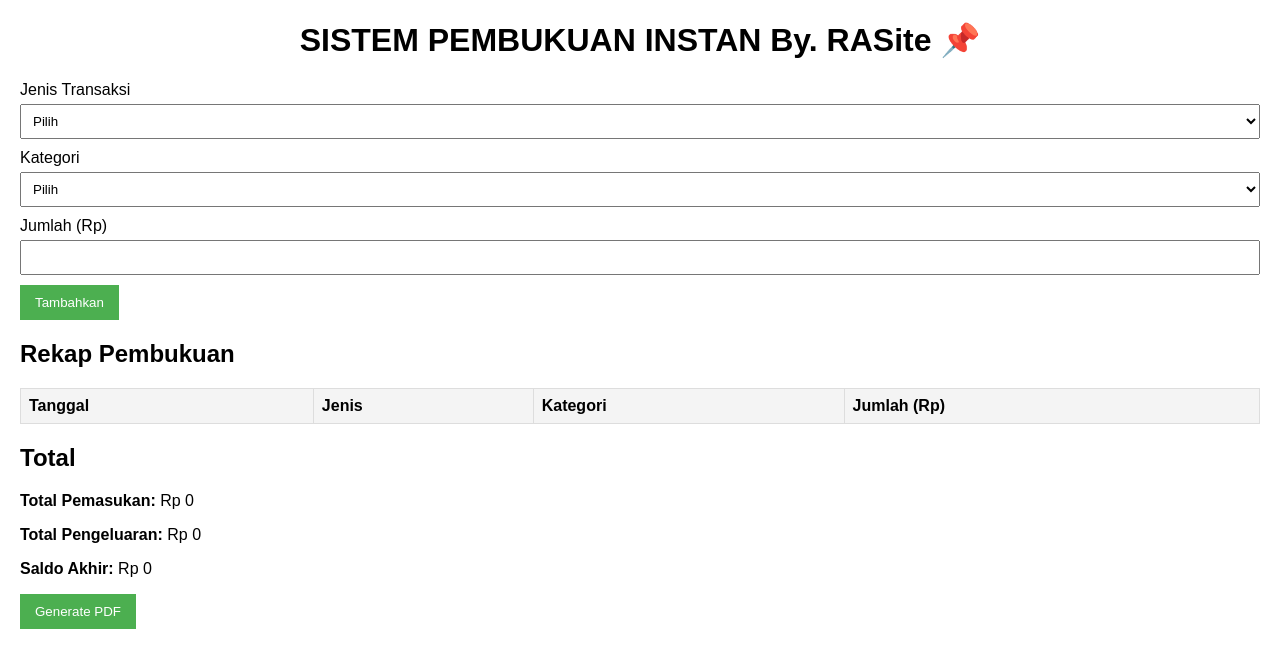
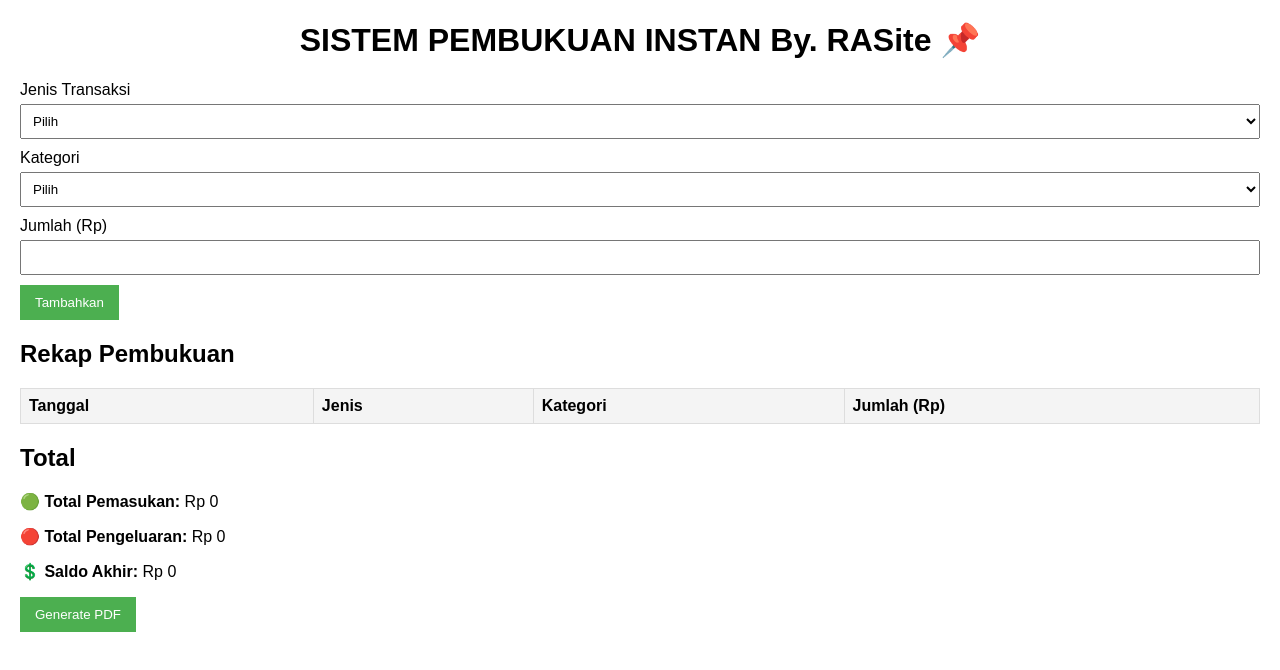
Before and after one commit to andik11/andik11.github.io, a website: page cinta.html in a window 1280 px wide. Drawn offline with nearby package versions, Linux system fonts and the light colour scheme.

Commit message:
Update cinta.html

```diff
--- a/cinta.html
+++ b/cinta.html
@@ -59,8 +59,8 @@
                 <label for="type">Jenis Transaksi</label>
                 <select id="type" required>
                     <option value="">Pilih</option>
-                    <option value="Pemasukan">Pemasukan</option>
-                    <option value="Pengeluaran">Pengeluaran</option>
+                    <option value="🟢 Pemasukan">🟢 Pemasukan</option>
+                    <option value="🔴 Pengeluaran">🔴 Pengeluaran</option>
                 </select>
             </div>
             <div class="form-group">
@@ -102,9 +102,9 @@
         </tbody>
     </table>
     <h2>Total</h2>
-    <p><strong>Total Pemasukan: </strong>Rp <span id="totalIncome">0</span></p>
-    <p><strong>Total Pengeluaran: </strong>Rp <span id="totalExpense">0</span></p>
-    <p><strong>Saldo Akhir: </strong>Rp <span id="finalBalance">0</span></p>
+    <p><strong>🟢 Total Pemasukan: </strong>Rp <span id="totalIncome">0</span></p>
+    <p><strong>🔴 Total Pengeluaran: </strong>Rp <span id="totalExpense">0</span></p>
+    <p><strong> 💲 Saldo Akhir: </strong>Rp <span id="finalBalance">0</span></p>
 
     <button id="generatePDF" class="btn">Generate PDF</button>
 
```
